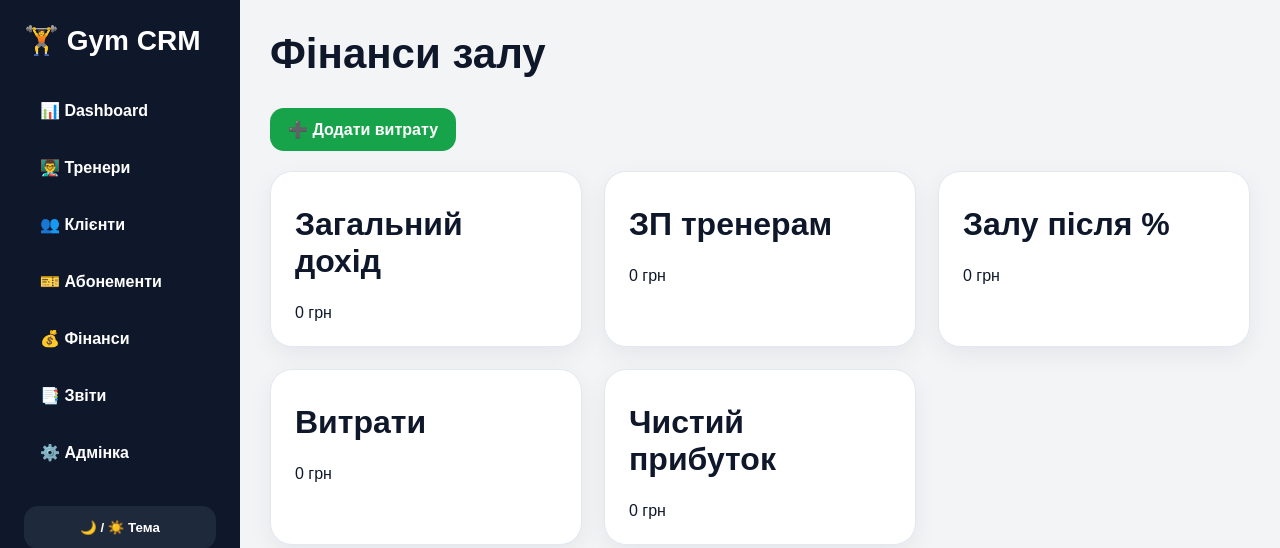
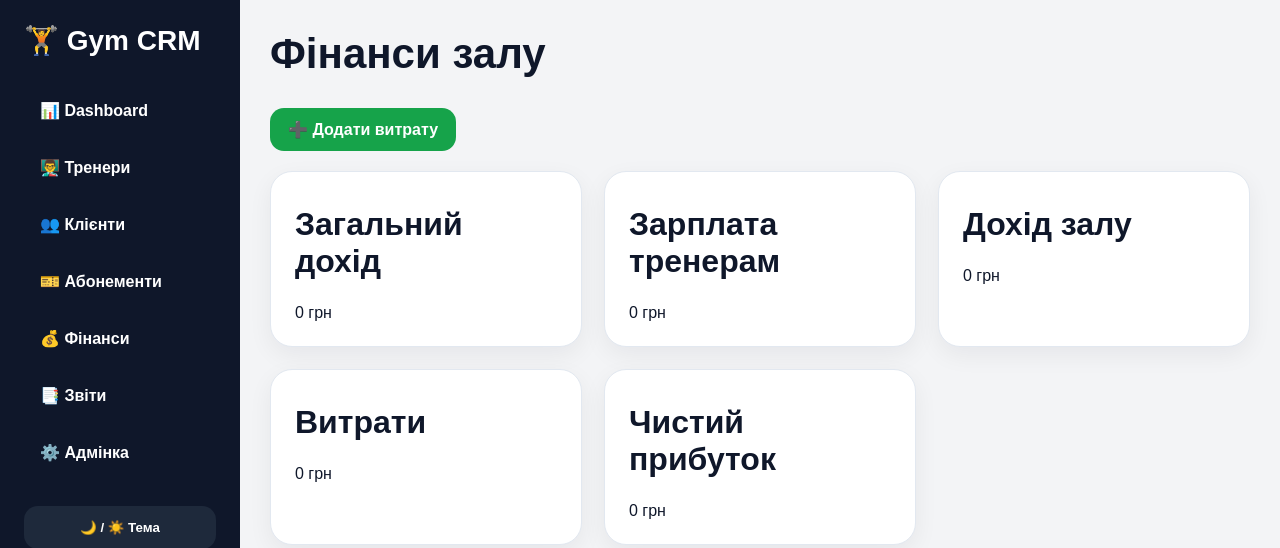
Before and after one commit to romalekay0808/gymcrm, a Django app: page /finances/ in a window 1280 px wide. Shown: the top 548 px of the page. Run offline with Django 5.2, Linux system fonts and the light colour scheme; a user stored in the database is signed in; data that the repository does not hold is empty.

```diff
--- a/gym/templates/gym/finances.html
+++ b/gym/templates/gym/finances.html
@@ -15,12 +15,12 @@
     </div>
 
     <div class="card">
-        <h2>ЗП тренерам</h2>
+        <h2>Зарплата тренерам</h2>
         <p>{{ total_trainer_salary|floatformat:0 }} грн</p>
     </div>
 
     <div class="card">
-        <h2>Залу після %</h2>
+        <h2>Дохід залу</h2>
         <p>{{ gym_net_income|floatformat:0 }} грн</p>
     </div>
 
```
